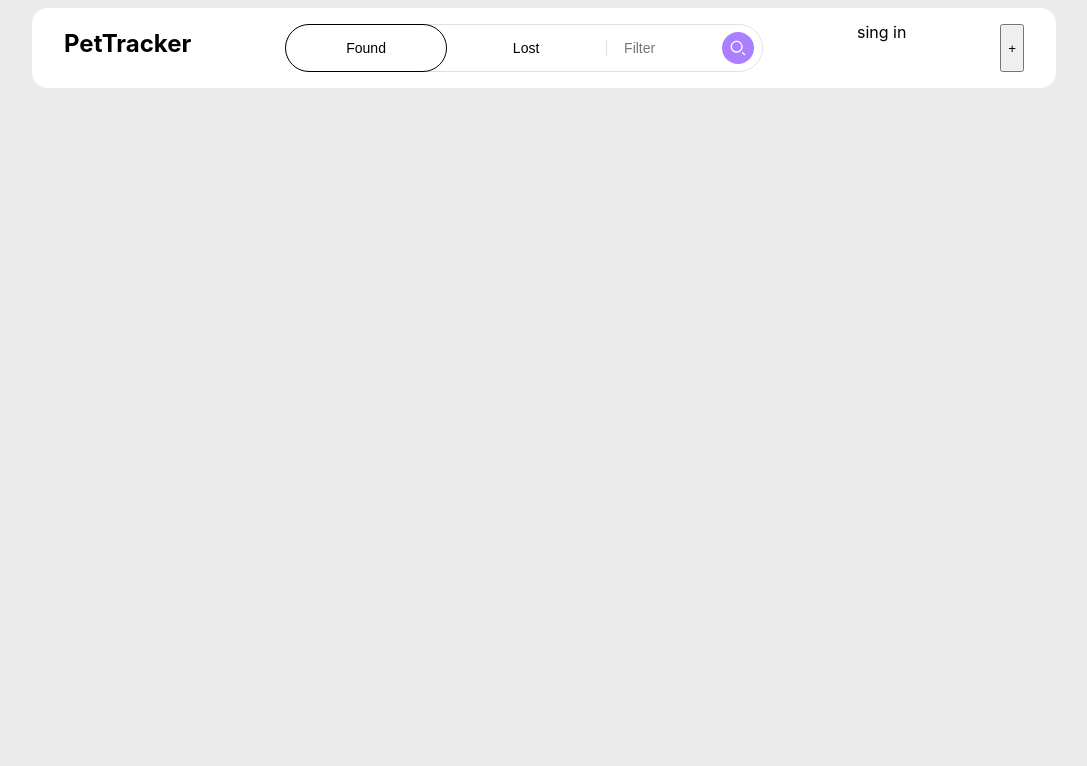
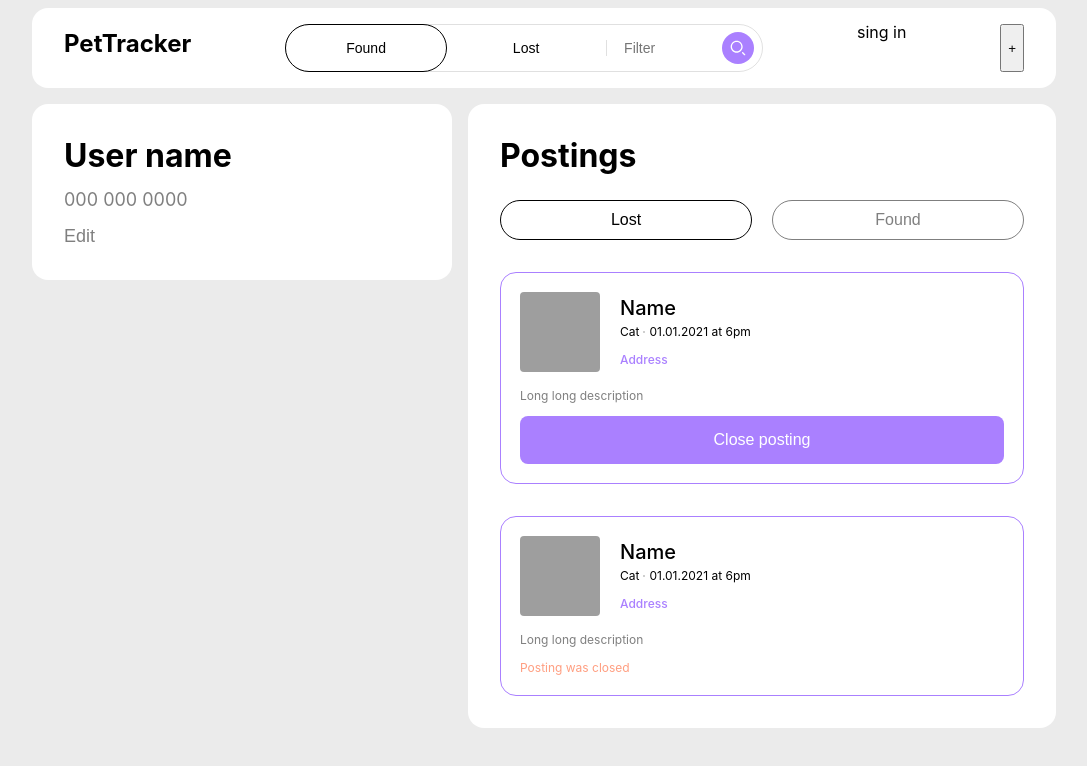
Before and after one commit to ViktoriiaKulko/pet-tracker, a React (Create React App) app in the folder client/: page /profile in a window 1280 px wide. Shown: the top 766 px of the page, without its empty margins (96-1183 px from the left). Built offline with nearby package versions, Linux system fonts and the light colour scheme; grey boxes are pictures that could not be loaded.

Commit message:
add user and pet profiles

```diff
--- a/client/src/components/App.js
+++ b/client/src/components/App.js
@@ -5,6 +5,8 @@ import styled from 'styled-components';
 import GlobalStyles from './GlobalStyles';
 import Header from './Header';
 import Home from './Home';
+import Profile from './Profile';
+import Pet from './Pet';
 
 const App = () => {
   return (
@@ -17,6 +19,16 @@ const App = () => {
           <Route exact path="/">
             <Home />
           </Route>
+
+          <Route path="/profile">
+            <Profile />
+          </Route>
+
+          <Route path="/pet/:id">
+            <Pet />
+          </Route>
+
+          <Route path="">404: Oops!</Route>
         </Switch>
       </Main>
     </BrowserRouter>
--- a/client/src/components/Home.js
+++ b/client/src/components/Home.js
@@ -27,7 +27,7 @@ const Home = () => {
 
       <Content>
         <Cards>
-          <Card />
+          <Card selected />
         </Cards>
 
         <div id="map"></div>
--- /dev/null
+++ b/client/src/components/Pet.js
@@ -0,0 +1,95 @@
+import React from 'react';
+import styled from 'styled-components';
+
+import Paper from './common/Paper';
+
+const Pet = () => {
+  return (
+    <StyledPet>
+      <Paper>
+        <Wrapper>
+          <Description>
+            <Photos>photos</Photos>
+
+            <div>
+              <Name>Pet name</Name>
+              <Info>
+                <div>Cat</div>
+                <Divider />
+                <div>01.01.2021 at 6pm</div>
+              </Info>
+              <Address>Address</Address>
+              <div>
+                <span>Ivan: </span>
+                <Contact>000 000 0000</Contact>
+              </div>
+              <About>
+                Black pug, 8 years old. Male. Wears a blue collar, afraid of
+                loud sounds.
+              </About>
+            </div>
+          </Description>
+
+          <div>map</div>
+        </Wrapper>
+      </Paper>
+    </StyledPet>
+  );
+};
+
+const StyledPet = styled.div`
+  font-size: 16px;
+  line-height: 20px;
+  margin: 16px 0;
+`;
+
+const Wrapper = styled.div`
+  padding: 32px;
+`;
+
+const Photos = styled.div`
+  margin-right: 32px;
+`;
+
+const Description = styled.div`
+  display: flex;
+  margin-bottom: 20px;
+`;
+
+const Name = styled.div`
+  font-size: 24px;
+  line-height: 28px;
+  font-weight: 500;
+  margin-bottom: 4px;
+`;
+
+const Info = styled.div`
+  display: flex;
+  align-items: center;
+`;
+
+const Divider = styled.div`
+  width: 3px;
+  height: 3px;
+  border-radius: 50%;
+  background-color: var(--secondary-color-25);
+  margin-left: 6px;
+  margin-right: 6px;
+`;
+
+const Address = styled.div`
+  font-weight: 500;
+  color: var(--accent-primary-color);
+  margin: 8px 0;
+`;
+
+const Contact = styled.span`
+  color: var(--secondary-color-50);
+`;
+
+const About = styled.div`
+  color: var(--secondary-color-50);
+  margin-top: 16px;
+`;
+
+export default Pet;
--- /dev/null
+++ b/client/src/components/Postings/index.js
@@ -0,0 +1,57 @@
+import React from 'react';
+import styled from 'styled-components';
+
+import Paper from '../common/Paper';
+import Title from '../common/Title';
+import { ChipOutline } from '../common/Chip';
+import Card from '../common/Card';
+
+const Postings = () => {
+  return (
+    <Paper>
+      <Wrapper>
+        <Title left>Postings</Title>
+
+        <Chips>
+          <ChipOutline selected>Lost</ChipOutline>
+          <ChipOutline>Found</ChipOutline>
+        </Chips>
+
+        <Container>
+          <Card status="active" />
+          <Card status="closed" />
+        </Container>
+      </Wrapper>
+    </Paper>
+  );
+};
+
+const Wrapper = styled.div`
+  padding: 32px;
+`;
+
+const Chips = styled.div`
+  display: flex;
+  margin: 24px 0 32px;
+
+  & > button {
+    flex: 1;
+    margin-right: 20px;
+
+    &:last-child {
+      margin-right: 0;
+    }
+  }
+`;
+
+const Container = styled.div`
+  & > div {
+    margin-bottom: 32px;
+
+    &:last-child {
+      margin-bottom: 0;
+    }
+  }
+`;
+
+export default Postings;
--- /dev/null
+++ b/client/src/components/Profile.js
@@ -0,0 +1,24 @@
+import React from 'react';
+import styled from 'styled-components';
+
+import Postings from './Postings';
+import User from './User/index';
+
+const Profile = () => {
+  return (
+    <StyledProfile>
+      <User />
+      <Postings />
+    </StyledProfile>
+  );
+};
+
+const StyledProfile = styled.div`
+  display: grid;
+  align-items: start;
+  grid-template-columns: 5fr 7fr;
+  grid-gap: 16px;
+  padding: 16px 0;
+`;
+
+export default Profile;
--- /dev/null
+++ b/client/src/components/User/index.js
@@ -0,0 +1,45 @@
+import React from 'react';
+import styled from 'styled-components';
+
+import Paper from '../common/Paper';
+import Title from '../common/Title';
+
+const User = () => {
+  return (
+    <Paper>
+      <Wrapper>
+        <Title left>User name</Title>
+        <Contact>000 000 0000</Contact>
+        <Button type="button">Edit</Button>
+      </Wrapper>
+    </Paper>
+  );
+};
+
+const Wrapper = styled.div`
+  padding: 32px;
+`;
+
+const Contact = styled.div`
+  font-size: 18px;
+  line-height: 24px;
+  color: var(--secondary-color-50);
+  margin: 12px 0;
+`;
+
+const Button = styled.button`
+  font-size: 18px;
+  line-height: 24px;
+  color: var(--secondary-color-50);
+  background-color: transparent;
+  border: none;
+  transition: color 0.3s;
+  cursor: pointer;
+  padding: 0;
+
+  &:hover {
+    color: var(--secondary-color);
+  }
+`;
+
+export default User;
--- a/client/src/components/common/Card/index.js
+++ b/client/src/components/common/Card/index.js
@@ -7,7 +7,9 @@ import Button from '../Button';
 const Card = ({ image, name, species, date, address, selected, status }) => {
   return (
     <Paper>
-      <Wrapper className={selected ? 'selected' : ''}>
+      {/* mark as selected the posting selected on the map */}
+      {/* mark as outlined the posting in the user's profile */}
+      <Wrapper selected={selected} outlined={!!status}>
         <FlexContainer>
           <Image style={{ backgroundImage: `url('${image}')` }} />
           <div>
@@ -23,10 +25,16 @@ const Card = ({ image, name, species, date, address, selected, status }) => {
 
         <Description>Long long description</Description>
 
-        {status && (
+        {/* show these blocks in the user's profile depends on the posting status */}
+        {status === 'active' && (
           <Status>
-            {/* <Button>I have found</Button> */}
-            <Message>Was closed</Message>
+            <Button>Close posting</Button>
+          </Status>
+        )}
+
+        {status === 'closed' && (
+          <Status>
+            <Message>Posting was closed</Message>
           </Status>
         )}
       </Wrapper>
@@ -37,14 +45,14 @@ const Card = ({ image, name, species, date, address, selected, status }) => {
 const Wrapper = styled.div`
   font-size: 12px;
   line-height: 16px;
-  border: 2px solid transparent;
+  border: 1px solid transparent;
+  border-color: ${(props) =>
+    props.selected ? 'var(--accent-secondary-color)' : 'transparent'};
+  border-color: ${(props) =>
+    props.outlined ? 'var(--accent-primary-color)' : 'transparent'};
   border-radius: 16px;
   transition: border-color 0.3s;
-  padding: 18px;
-
-  &.selected {
-    border-color: var(--accent-secondary-color);
-  }
+  padding: 19px;
 `;
 
 const FlexContainer = styled.div`
--- a/client/src/components/common/Title/index.js
+++ b/client/src/components/common/Title/index.js
@@ -1,10 +1,15 @@
+import React from 'react';
 import styled from 'styled-components';
 
-const Title = styled.h1`
+const Title = ({ left, children }) => {
+  return <StyledTitle left={left}>{children}</StyledTitle>;
+};
+
+const StyledTitle = styled.h1`
   font-size: 32px;
   line-height: 40px;
   font-weight: 700;
-  text-align: center;
+  text-align: ${(props) => (props.left ? 'left' : 'center')};
 `;
 
 export default Title;
```
